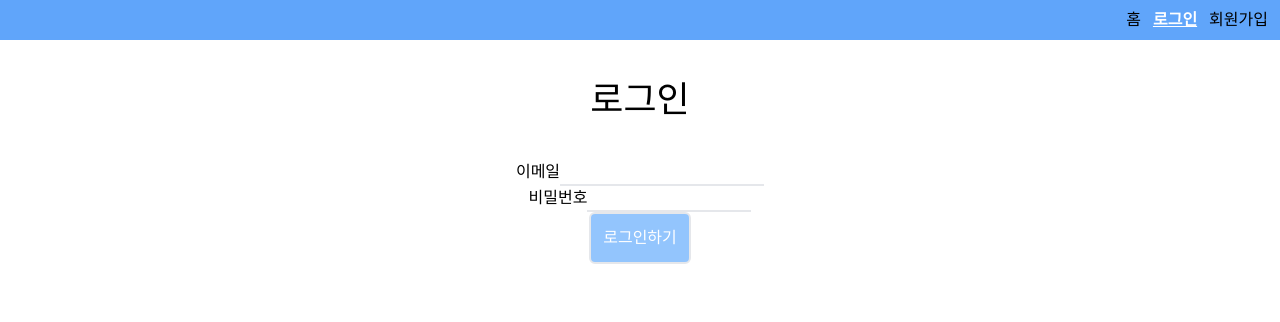
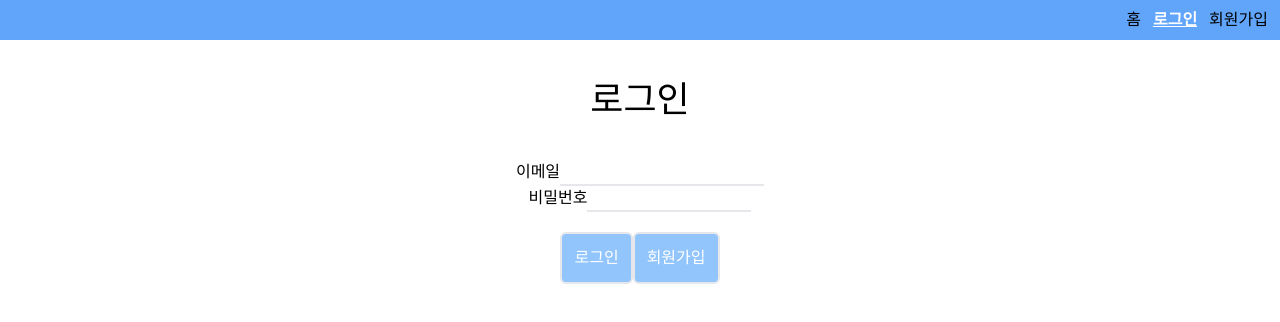
Before and after one commit to Ahn-GiHwan/vue_marker, a Vue app: page /login in a window 1280 px wide. Shown: the top 322 px of the page. Built offline with nearby package versions, Linux system fonts and the light colour scheme; a web font is replaced by a local one; what vue-sweetalert2 would draw is missing.

Commit message:
feat: add signup pae button

```diff
--- a/src/routes/LogIn.vue
+++ b/src/routes/LogIn.vue
@@ -21,17 +21,24 @@
         type="password"
         @keypress.enter="onSubmit" />
     </div>
-    <button
-      class="border-2 border-solid outline-none p-3 rounded-md bg-blue-300 text-white"
-      @click="onSubmit">
-      로그인하기
-    </button>
+    <div class="mt-5">
+      <button
+        class="border-2 border-solid outline-none p-3 rounded-md bg-blue-300 text-white"
+        @click="onSubmit">
+        로그인
+      </button>
+      <button
+        class="border-2 border-solid outline-none p-3 rounded-md bg-blue-300 text-white"
+        @click="$router.push('/signup')">
+        회원가입
+      </button>
+    </div>
     <Loader :loading="loading" />
   </section>
 </template>
 
 <script>
-import { emptyCheck } from '~/utils/emptyCheck'
+import emptyCheck from '~/utils/emptyCheck'
 
 export default {
   data(){
```
